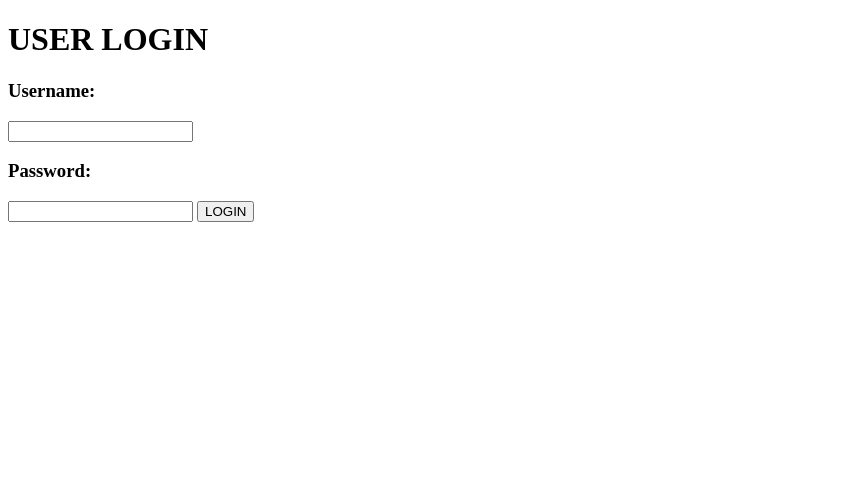
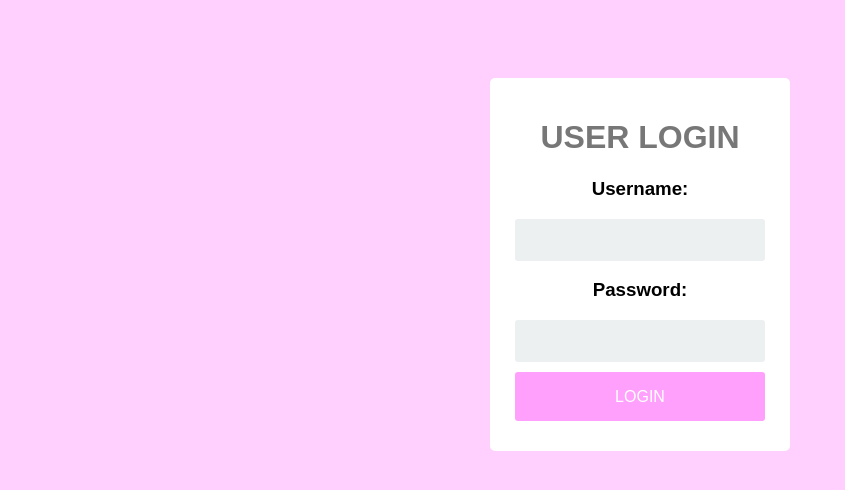
Before and after one commit to Pieisyum25/secret, a plain HTML site: page index.html in a window 1280 px wide. Shown: the whole page, without its empty margins (0-845 px from the left). Drawn offline with Linux system fonts and the light colour scheme.

Commit message:
Made login screen prettier

```diff
--- a/index.html
+++ b/index.html
@@ -5,29 +5,43 @@
         <title>Secret</title>
         <meta charset="utf-8">
         <script src="app.js"></script>
+        <link rel="stylesheet" href="styles.css">
     </head>
 
     <body onload="loadListContent()">
         <div id="login">
+            <div id="login-screen">
                 <h1 id="login-header">USER LOGIN</h1>
 
                 <form id="login-form" onsubmit="validateLogin(event)">
 
+                    <div class="login-field">
                         <p id="login-error"></p>
+                    </div>
 
+                    <div class="login-field">
                         <h3>Username:</h3>
                         <input type="text" name="username" id="username" required />
+                    </div>
 
+                    <div class="login-field">
                         <h3>Password:</h3>
                         <input type="password" name="password" id="password" required />
+                    </div>
 
+                    <div class="login-field">
                         <button type="submit" id="login-button">LOGIN</button>
+                    </div>
+
                 </form>
+            </div>
         </div>
 
         <div id="list" hidden>
+            <div id="list-screen">
                 <h1 id="list-header"></h1>
                 <ol id="list-content"></ol>
+            </div>
         </div>
     </body>
 
--- a/styles.css
+++ b/styles.css
@@ -0,0 +1,96 @@
+* {
+    box-sizing: border-box;
+}
+
+*:focus {
+    outline: none;
+}
+
+body {
+    font-family: Arial;
+    background-color: #ffd0fd;
+    padding: 50px;
+}
+
+#login {
+    margin: 20px auto;
+    width: 300px;
+}
+
+#login-screen {
+    background-color: #FFF;
+    padding: 20px;
+    border-radius: 5px
+}
+
+#login-header {
+    text-align: center;
+    color: #777;
+}
+
+#login-form {
+    text-align: center;
+}
+
+#login-error {
+    color: red;
+}
+
+.login-field {
+    margin-bottom: 10px;
+}
+
+input {
+    text-align: center;
+    background-color: #ECF0F1;
+    border: 2px solid transparent;
+    border-radius: 3px;
+    font-size: 16px;
+    font-weight: 200;
+    padding: 10px 0;
+    width: 250px;
+    transition: border .5s;
+}
+
+input:focus {
+    border: 2px solid #ffa0fc;
+    box-shadow: none;
+}
+
+#login-button {
+    border: 2px solid transparent;
+    background: #ffa0fc;
+    color: #ffffff;
+    font-size: 16px;
+    line-height: 25px;
+    padding: 10px 0;
+    text-decoration: none;
+    text-shadow: none;
+    border-radius: 3px;
+    box-shadow: none;
+    transition: 0.25s;
+    display: block;
+    width: 250px;
+    margin: 0 auto;
+}
+
+#login-button:hover {
+    background-color: #ffa0fc;
+}
+
+#list {
+    margin: 20px auto;
+    width: 1000px;
+}
+
+#list-screen {
+    background-color: #FFF;
+    padding: 50px 100px;
+    border-radius: 25px
+}
+
+#list-header {
+    text-align: center;
+    color: #777;
+    margin-bottom: 60px;
+}
```
Lines whose indentation alone changed are shown as unchanged.
